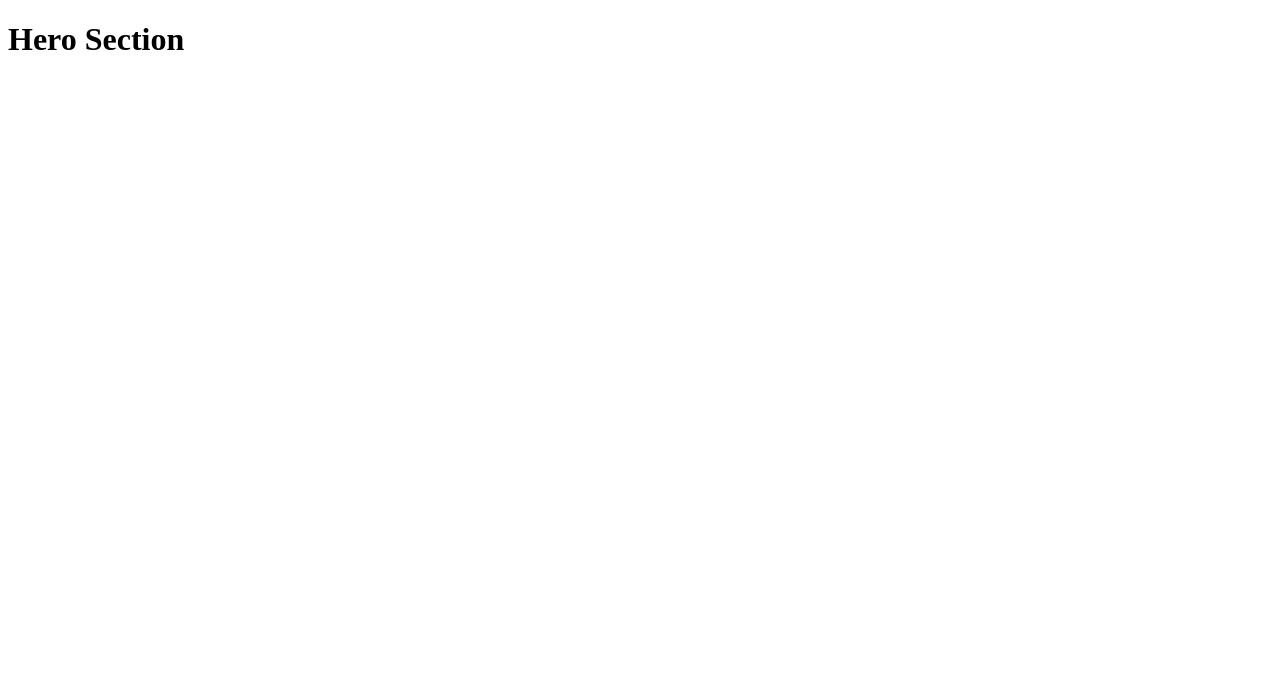
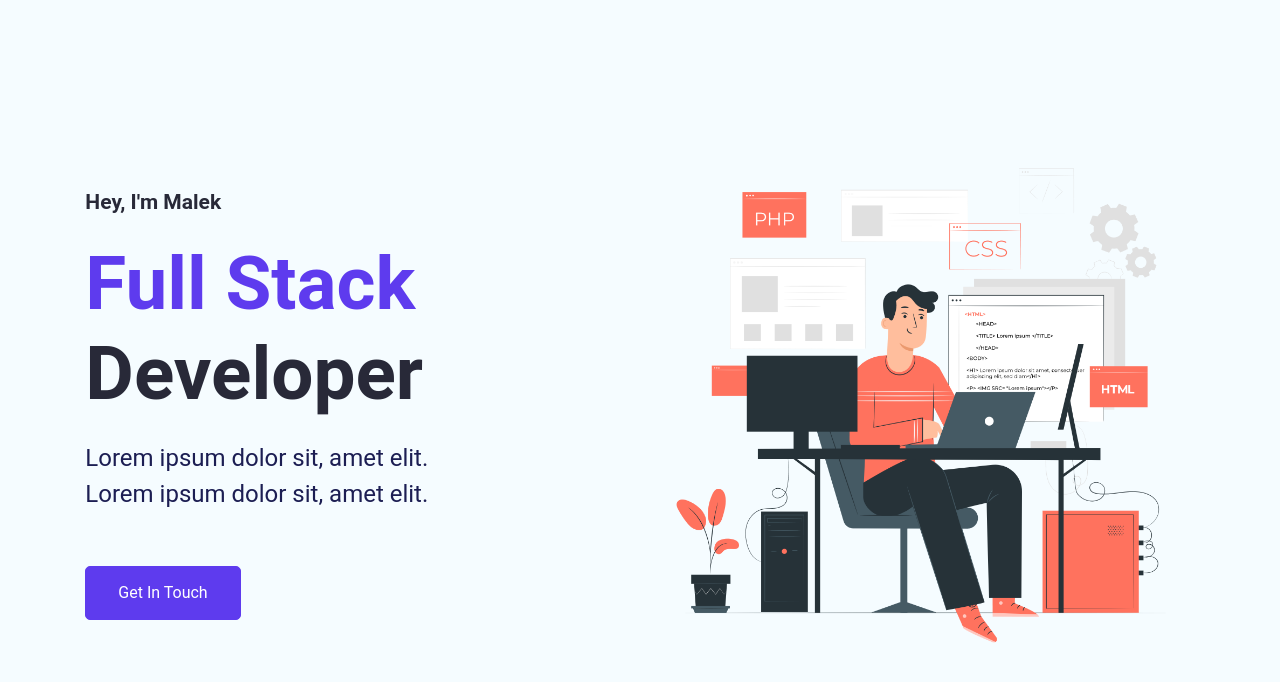
Before and after one commit to adinashby-vanier-college/transactional-web-assignment-MalekGhazal, a React (Create React App) app in the folder react-portfolio/: page / in a window 1280 px wide. Shown: the top 682 px of the page. Built offline with nearby package versions, Linux system fonts and the light colour scheme.

Commit message:
Hero Section

```diff
--- a/react-portfolio/src/App.css
+++ b/react-portfolio/src/App.css
@@ -0,0 +1,213 @@
+/* GLOBAL CSS STYLES */
+
+body {
+  margin: 0;
+  font-family: "Roboto", sans-serif;
+  -webkit-font-smoothing: "Roboto", sans-serif;
+  -moz-osx-font-smoothing: "Roboto", sans-serif;
+  font-style: normal;
+}
+
+h1,
+h2,
+h3,
+h4,
+h5,
+h6,
+p {
+  margin: 0;
+}
+
+:root {
+  --primary: #5e3bee;
+  --heading-color: #282938;
+  --bg-shade: #f5fcff;
+  --github: #e62872;
+  --darkblue: #1c1e53;
+  --black: #000000;
+  --white: #ffffff;
+}
+
+.btn {
+  font-family: "Roboto";
+  display: inline-block;
+  padding: 14px 32px;
+  font-size: 16px;
+  font-style: normal;
+  font-weight: 400;
+  line-height: 24px;
+  cursor: pointer;
+  text-align: center;
+  text-decoration: none;
+  border-radius: 4px;
+  -webkit-border-radius: 5px;
+  -moz-border-radius: 5px;
+  -ms-border-radius: 5px;
+  -o-border-radius: 5px;
+  transition: background-color 0.5s;
+  -webkit-transition: background-color 0.5s;
+  -moz-transition: background-color 0.5s;
+  -ms-transition: background-color 0.5s;
+  -o-transition: background-color 0.5s;
+}
+
+.btn-outline-primary {
+  color: var(--primary);
+  background-color: var(--white);
+  border: 1px solid var(--primary);
+}
+
+.btn-outline-primary:hover {
+  color: var(--white);
+  background-color: var(--primary);
+}
+
+.btn-primary {
+  color: var(--white);
+  background-color: var(--primary);
+  border: 1px solid var(--primary);
+}
+
+.btn-primary:hover {
+  color: var(--primary);
+  background-color: var(--white);
+}
+
+.btn-github {
+  color: var(--white);
+  background-color: var(--github);
+  border: var(--github);
+  display: flex;
+  flex-direction: row;
+  justify-content: center;
+  align-items: center;
+  box-shadow: 0 1px 2px 0 rgba(16, 24, 40, 0.95);
+  gap: 16px;
+}
+
+.btn-github:hover {
+  color: var(--github);
+  background-color: var(--white);
+}
+
+/* GLOBAL CSS ENDS HERE */
+
+/* HERO SECTION */
+
+h1 {
+  font-size: 56px;
+  font-weight: 700;
+  line-height: 67px;
+}
+
+h2 {
+  font-size: 48px;
+  font-weight: 700;
+  line-height: 58px;
+}
+
+h3 {
+  font-size: 24px;
+  font-weight: 700;
+  line-height: 34px;
+}
+
+.text-lg {
+  color: var(--darkblue);
+  font-size: 18px;
+  font-style: normal;
+  font-weight: 400;
+  line-height: 27px;
+}
+
+.text-md {
+  color: var(--darkblue);
+  font-size: 16px;
+  font-style: normal;
+  font-weight: 400;
+  line-height: 24px;
+}
+
+.text-sm {
+  color: var(--black);
+  font-size: 14px;
+  font-style: normal;
+  font-weight: 400;
+  line-height: 21px;
+}
+
+.section--title {
+  color: var(--heading-color);
+  font-size: 21px;
+  text-align: center;
+  font-style: normal;
+  font-weight: 600;
+  line-height: 32px;
+  display: flex;
+  align-items: flex-start;
+}
+
+.sub--title {
+  color: var(--heading-color);
+  font-size: 16px;
+  font-weight: 600;
+  line-height: 24px;
+}
+
+.hero--section {
+  display: grid;
+  grid-template-columns: repeat(2, 1fr);
+  padding: 133.333px 85.333px 133.333px;
+  align-items: center;
+  justify-content: space-between;
+  gap: 32px;
+  background-color: var(--bg-shade);
+}
+
+.hero--section--content--box {
+  display: flex;
+  flex-direction: column;
+  align-items: flex-start;
+  gap: 32px;
+}
+
+.hero--section--content {
+  display: flex;
+  flex-direction: column;
+  align-items: flex-start;
+  gap: 21.333px;
+}
+
+.hero--section--content--box > button {
+  margin-top: 21.333px;
+}
+
+.hero--section--title {
+  color: var(--heading-color);
+  font-size: 74.667px;
+  font-weight: 700;
+  line-height: 90px;
+  align-self: stretch;
+}
+
+.hero--section--title--color {
+  color: var(--primary);
+}
+
+.hero--section--description {
+  color: var(--darkblue);
+  font-size: 24px;
+  font-weight: 400;
+  line-height: 36px;
+}
+
+.hero--section--img {
+  display: flex;
+}
+
+.hero--section--img > img {
+  width: 100%;
+  height: 100%;
+}
+
+/* HERO SECTION ENDS HERE */
--- a/react-portfolio/src/Pages/Home/Hero.jsx
+++ b/react-portfolio/src/Pages/Home/Hero.jsx
@@ -1,3 +1,26 @@
+import heroImg from "../../assets/hero-img.png";
+
 export default function Hero() {
-  return <h1>Hero Section</h1>;
+  return (
+    <section id="heroSection" className="hero--section">
+      <div className="hero--section--content--box">
+        <div className="hero--section--content">
+          <p className="section--title">Hey, I'm Malek</p>
+          <h1 className="hero--section--title">
+            <span className="hero--section--title--color">Full Stack</span>{" "}
+            <br />
+            Developer
+          </h1>
+          <p className="hero--section--description">
+            Lorem ipsum dolor sit, amet elit.
+            <br /> Lorem ipsum dolor sit, amet elit.
+          </p>
+        </div>
+        <button className="btn btn-primary">Get In Touch</button>
+      </div>
+      <div className="hero--section--img">
+        <img src={heroImg} alt="hero-img" />
+      </div>
+    </section>
+  );
 }
```
Also changed, not shown: react-portfolio/src/assets/hero-img.png (added).
